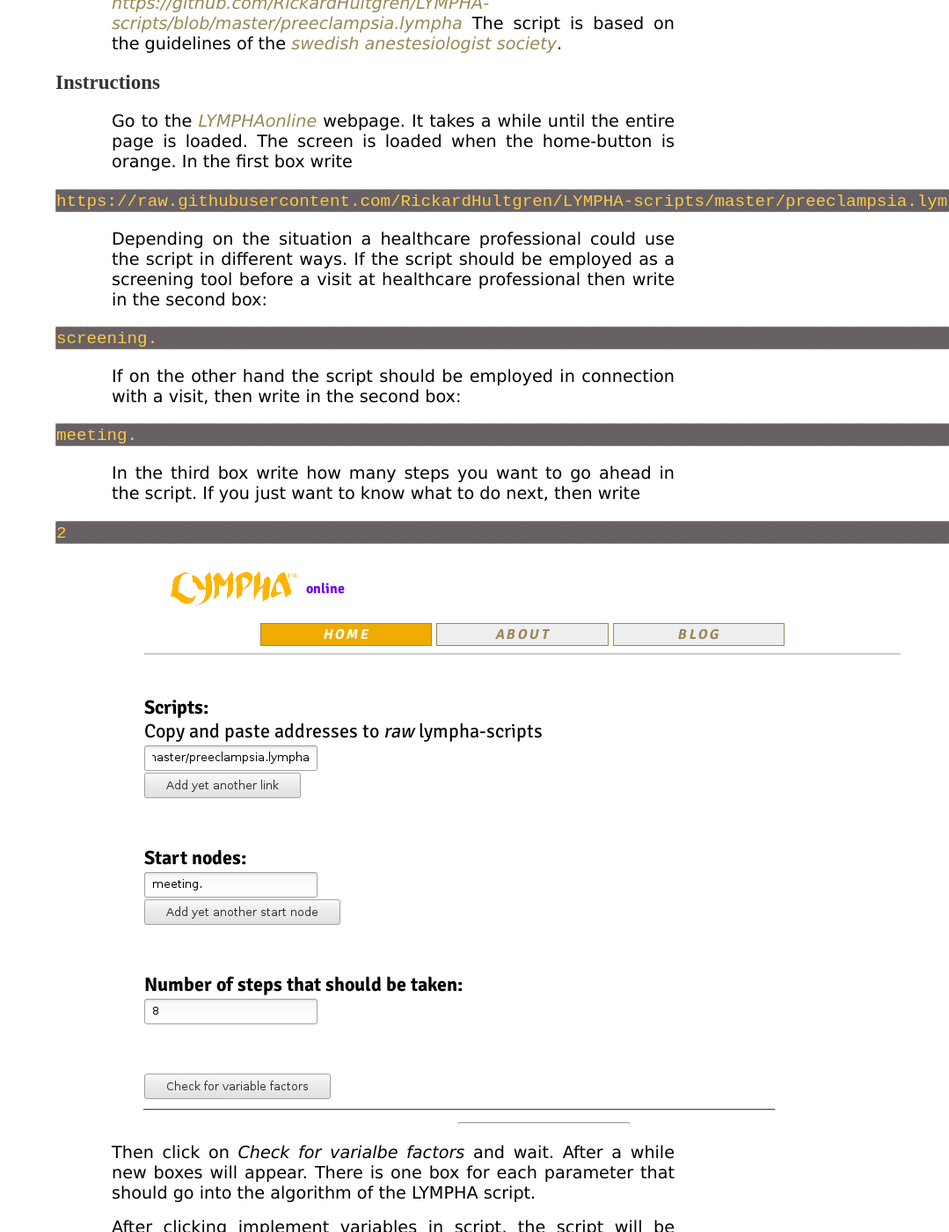
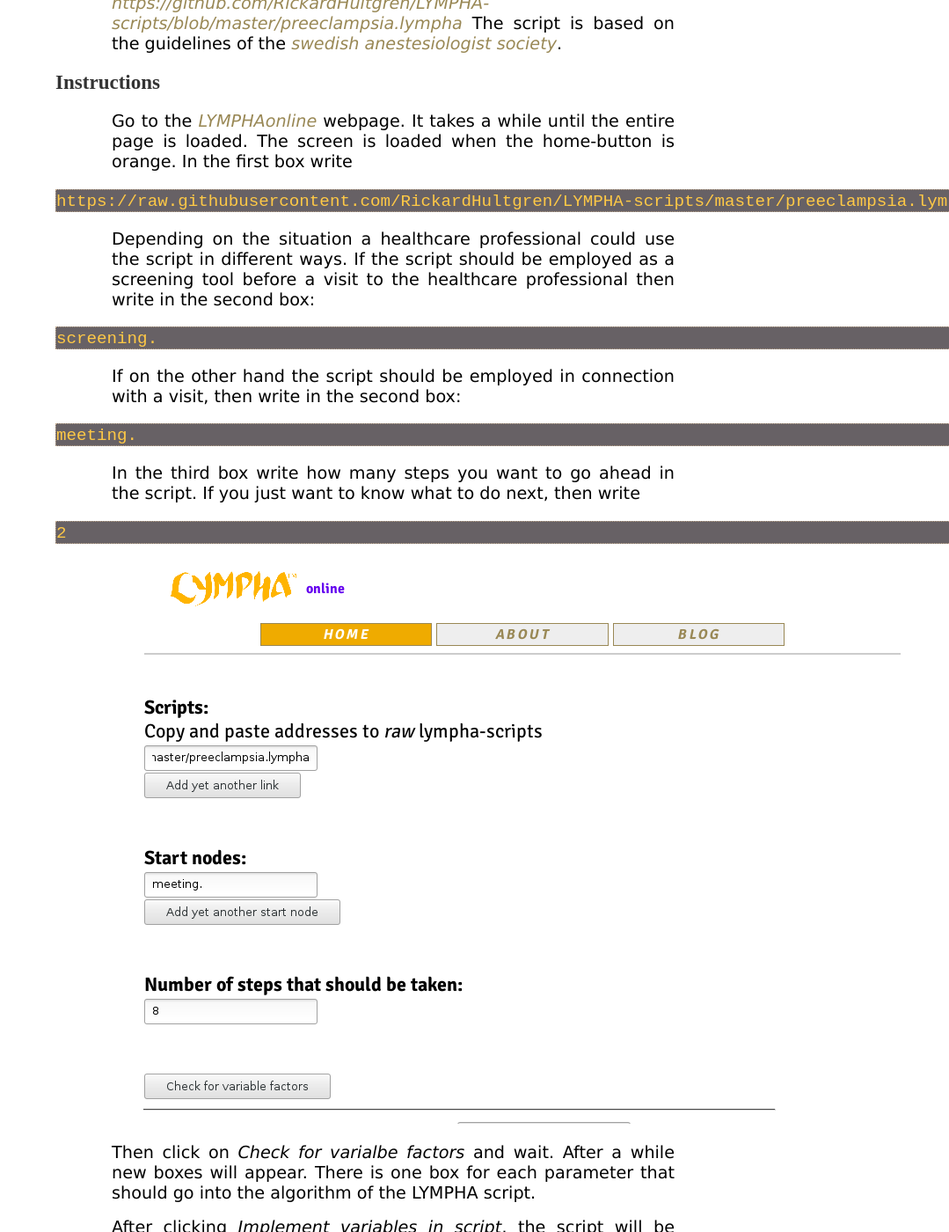
Before and after one commit to RickardHultgren/lymphablog, a Jekyll site: the page built from _posts/2019-06-21-preeclampsia.md, in a window 1280 px wide and 1400 px high, scrolled down 908 px. Shown: the whole window at 88% size, without its empty margins (201-1280 px from the left). Built offline with Jekyll 4.4.1, drawn with Linux system fonts in a browser that asks for light colours; some web fonts are replaced; a script that is not in the unit is left out; some of the changed text lies outside the part shown.

Commit message:
Update 2019-06-21-preeclampsia.md

```diff
--- a/_posts/2019-06-21-preeclampsia.md
+++ b/_posts/2019-06-21-preeclampsia.md
@@ -20,7 +20,7 @@ Go to the [LYMPHAonline](http://rickardhultgren.github.io/lymphaonline/index) we
 https://raw.githubusercontent.com/RickardHultgren/LYMPHA-scripts/master/preeclampsia.lympha
 ~~~~
 
-Depending on the situation a healthcare professional could use the script in different ways. If the script should be employed as a screening tool before a visit at healthcare professional then write in the second box:
+Depending on the situation a healthcare professional could use the script in different ways. If the script should be employed as a screening tool before a visit to the healthcare professional then write in the second box:
 ~~~~
 screening.
 ~~~~
@@ -38,6 +38,6 @@ In the third box write how many steps you want to go ahead in the script. If you
 
 Then click on *Check for varialbe factors* and wait. After a while new boxes will appear. There is one box for each parameter that should go into the algorithm of the LYMPHA script.
 
-After clicking implement variables in script, the script will be executed and a list of action should be shown.
+After clicking *Implement variables in script*, the script will be executed and a list of action should be shown.
 
 ![<img src="http://rickardhultgren.github.io/lymphablog/images/preeclampsia2.png">](http://rickardhultgren.github.io/lymphablog/images/preeclampsia2.png)
```
